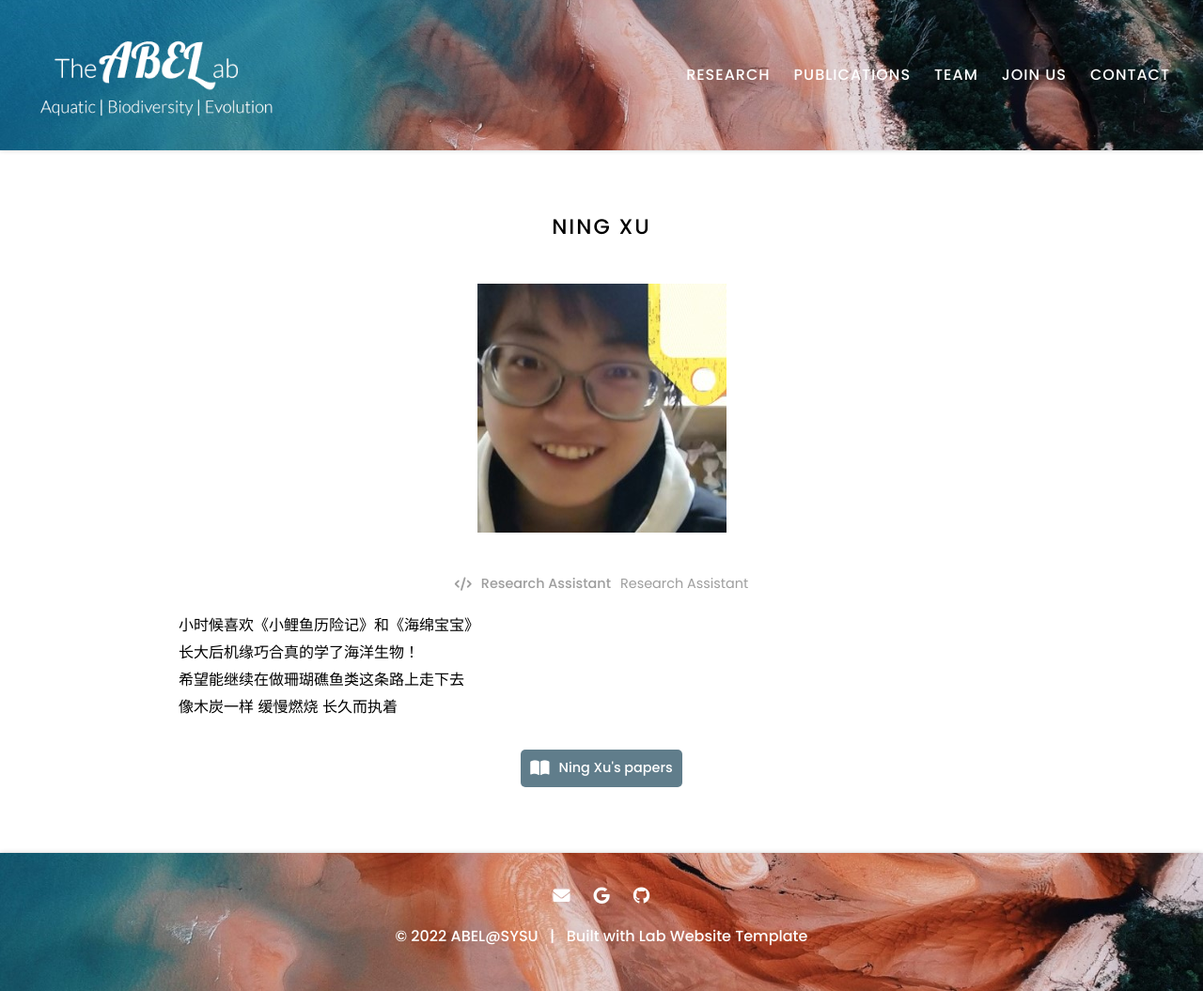
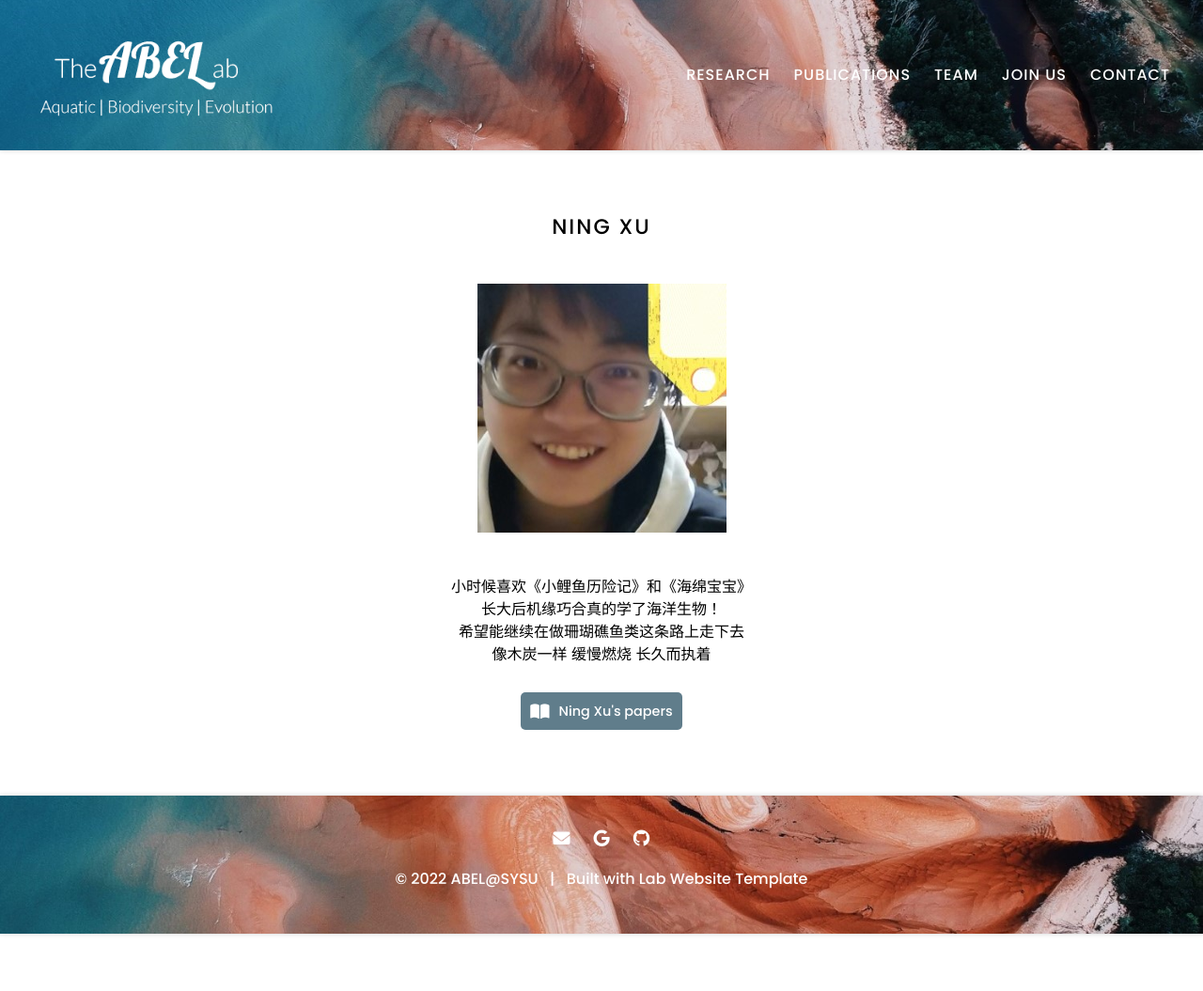
Before and after one commit to abel-sysu/en, a Jekyll site: the page built from _members/ning-xu.md, in a window 1280 px wide. Shown: the whole page at 94% size. Built offline with Jekyll 4.4.1, drawn with Linux system fonts in a browser that asks for light colours; after the commit the page ends 994 px from its top, so only the background shows below that.

Commit message:
Update ning-xu.md

```diff
--- a/_members/ning-xu.md
+++ b/_members/ning-xu.md
@@ -2,13 +2,15 @@
 name: Ning Xu
 image: images/member/xuning.jpg
 description: Research Assistant
-role: ra
+role: staff
 aliases:
   - 许宁
 #group: alum
 ---
 
+<centre>
 小时候喜欢《小鲤鱼历险记》和《海绵宝宝》<br>
 长大后机缘巧合真的学了海洋生物！<br>
 希望能继续在做珊瑚礁鱼类这条路上走下去<br>
 像木炭一样 缓慢燃烧 长久而执着<br>
+</centre>
```
